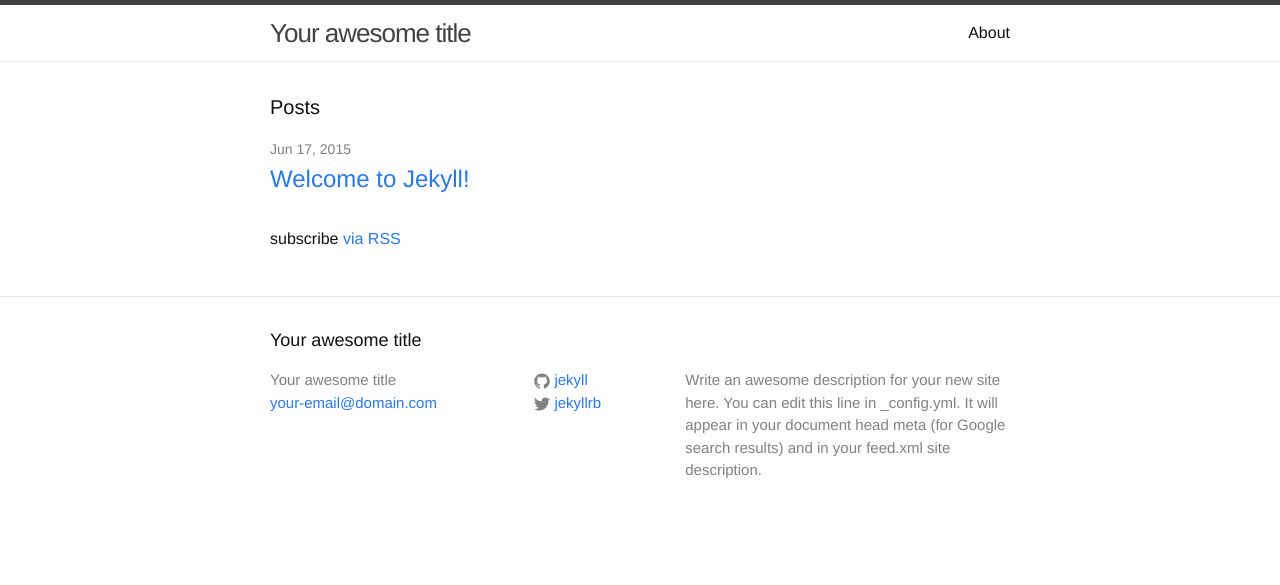
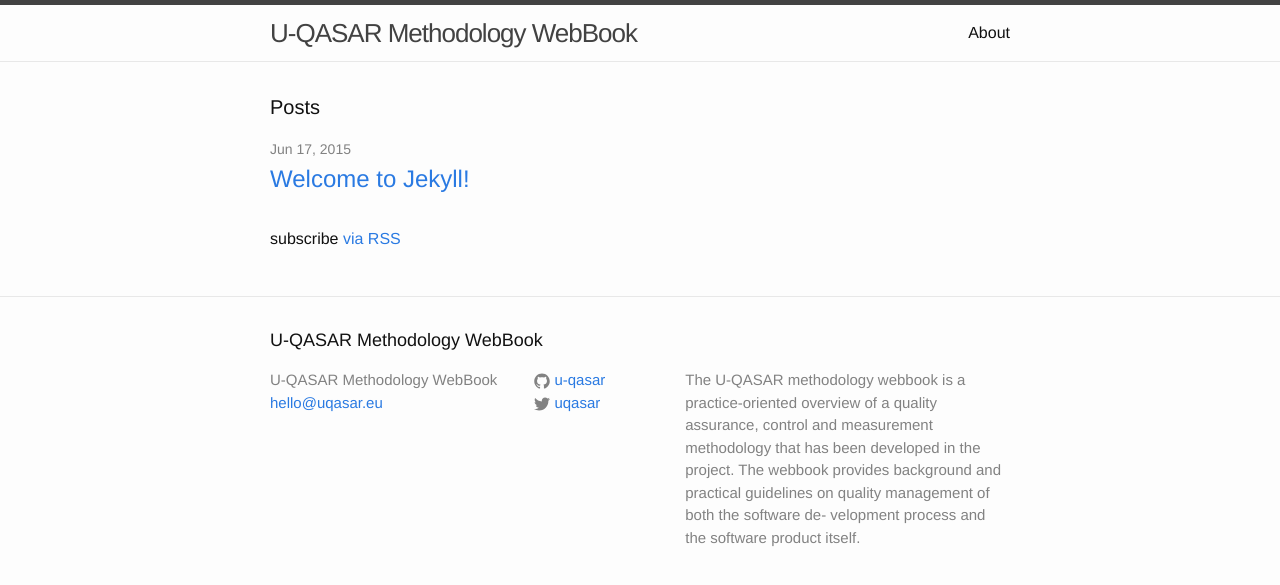
Before and after one commit to U-QASAR/u-qasar.github.io, a Jekyll site: the page built from index.html, in a window 1280 px wide. Shown: the top 585 px of the page. Built offline with Jekyll 4.4.1, drawn with Linux system fonts in a browser that asks for light colours.

Commit message:
Changed info at lannding page

```diff
--- a/_config.yml
+++ b/_config.yml
@@ -1,14 +1,15 @@
 # Site settings
-title: Your awesome title
-email: your-email@domain.com
+title: U-QASAR Methodology WebBook
+email: hello@uqasar.eu
 description: > # this means to ignore newlines until "baseurl:"
-  Write an awesome description for your new site here. You can edit this
-  line in _config.yml. It will appear in your document head meta (for
-  Google search results) and in your feed.xml site description.
+  The U-QASAR methodology webbook is a practice-oriented overview of a quality assurance,
+  control and measurement methodology that has been developed in the project. The webbook
+  provides background and practical guidelines on quality management of both the software de-
+  velopment process and the software product itself.
 baseurl: "" # the subpath of your site, e.g. /blog/
 url: "http://yourdomain.com" # the base hostname & protocol for your site
-twitter_username: jekyllrb
-github_username:  jekyll
+twitter_username: uqasar
+github_username:  u-qasar
 
 # Build settings
 markdown: kramdown
```
